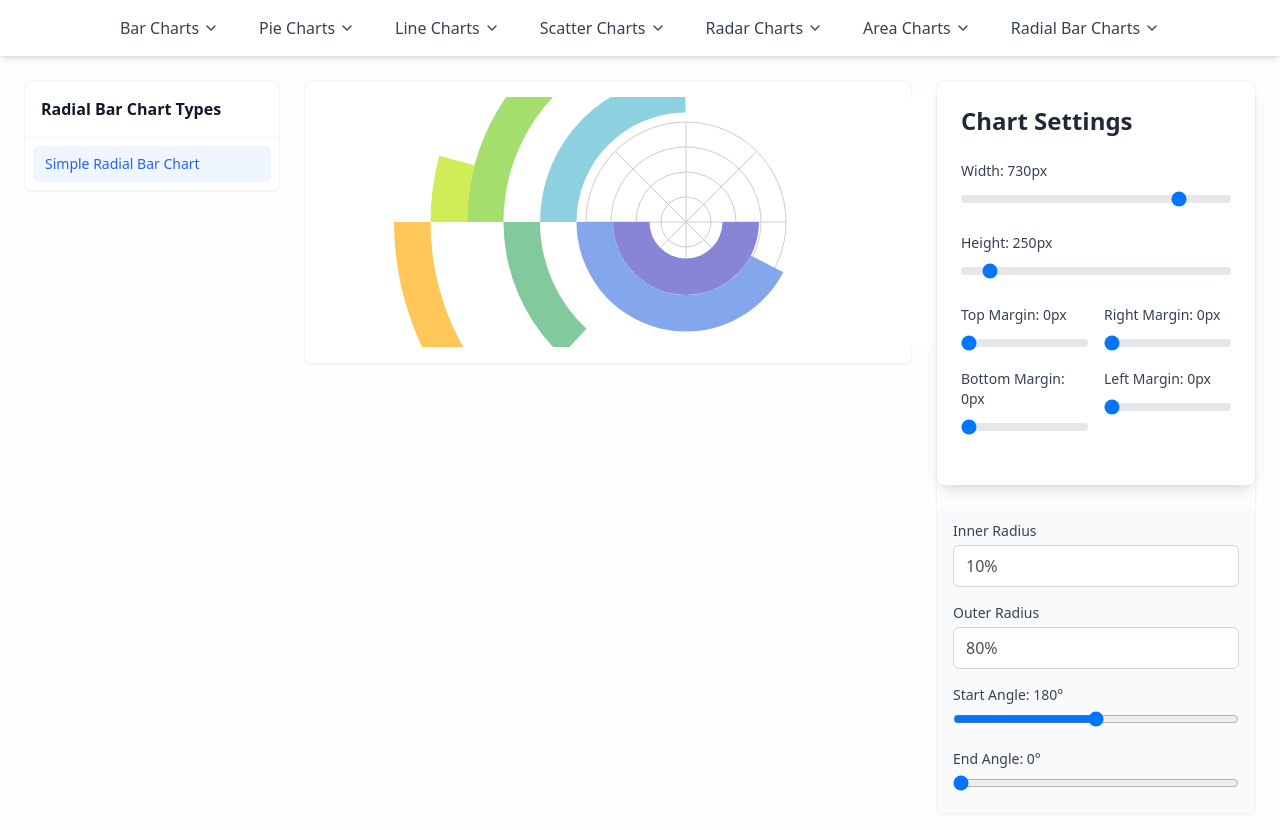
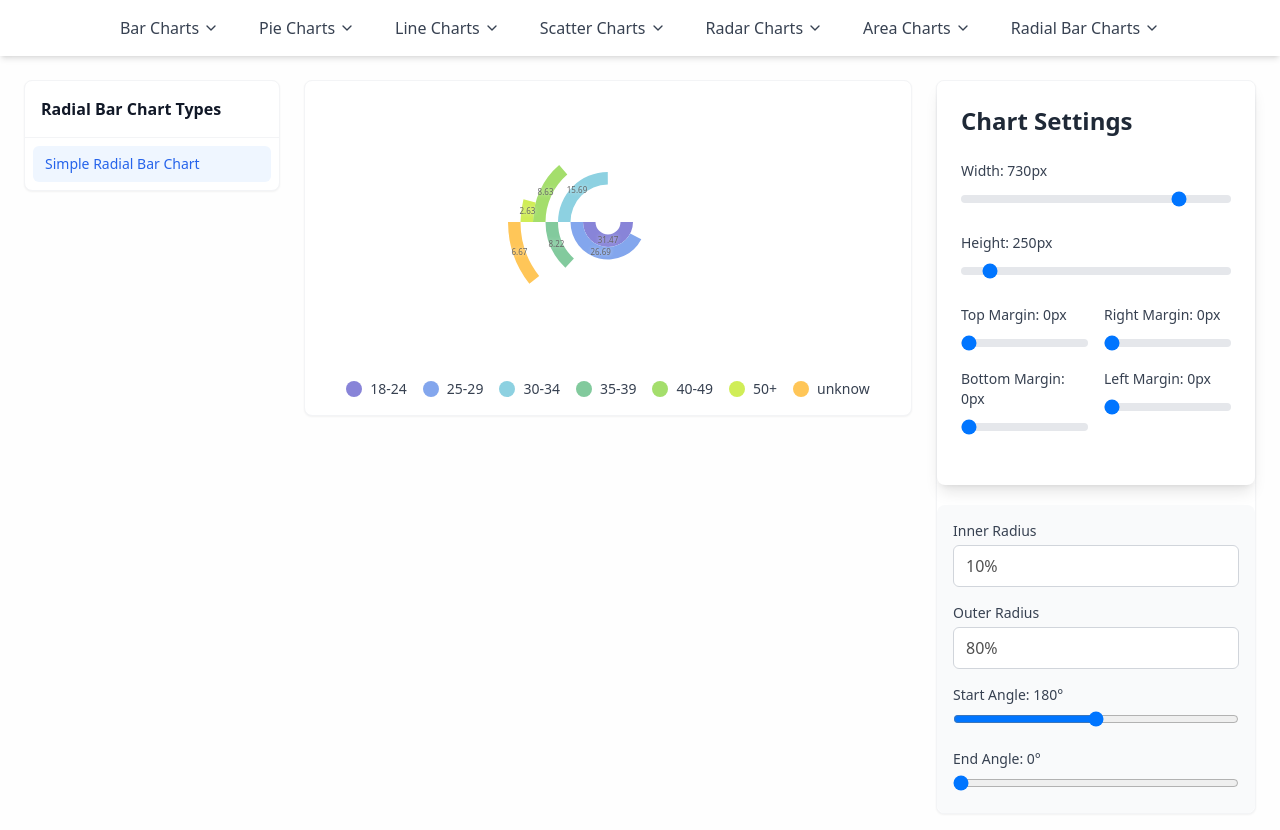
Before and after one commit to unosquare/unochart, a React app: page /simple-radial-bar-chart in a window 1280 px wide. Shown: the top 830 px of the page. Built offline with nearby package versions, Linux system fonts and the light colour scheme; the HTML template or start-up script is replaced by a standard one.

Commit message:
RadialBar working

```diff
--- a/samples/utils/RadialBarChartWrapper.tsx
+++ b/samples/utils/RadialBarChartWrapper.tsx
@@ -18,27 +18,40 @@ const MOCK_DATA = [
     { name: 'unknow', uv: 6.67, fill: '#ffc658' },
 ];
 
-export default function RadialBarChartWrapper() {
-  const [width, setWidth] = useState(730);
-  const [height, setHeight] = useState(250);
-  const [innerRadius, setInnerRadius] = useState('10%');
-  const [outerRadius, setOuterRadius] = useState('80%');
+interface RadialBarChartWrapperProps {
+    data?: typeof MOCK_DATA;
+    initialWidth?: number;
+    initialHeight?: number;
+    initialInnerRadius?: string;
+    initialOuterRadius?: string;
+}
+
+export default function RadialBarChartWrapper({
+    data = MOCK_DATA,
+    initialWidth = 730,
+    initialHeight = 250,
+    initialInnerRadius = '10%',
+    initialOuterRadius = '80%',
+}: RadialBarChartWrapperProps) {
+    const [width, setWidth] = useState(initialWidth);
+    const [height, setHeight] = useState(initialHeight);
+    const [innerRadius, setInnerRadius] = useState(initialInnerRadius);
+    const [outerRadius, setOuterRadius] = useState(initialOuterRadius);
     const [startAngle, setStartAngle] = useState(180);
     const [endAngle, setEndAngle] = useState(0);
-
 
     const radialBarChartTypes =
         NAV_SECTIONS.find((section) => section.category === 'Radial Bar Charts')?.items || [];
 
     return (
-    <div className="p-6">
-      <div className="flex gap-6">
-        <div className="w-64 shrink-0">
-          <div className="bg-white rounded-lg shadow-sm border border-gray-100">
-            <div className="p-4 border-b border-gray-100">
-              <h3 className="font-semibold text-gray-900">Radial Bar Chart Types</h3>
+        <div className='p-6'>
+            <div className='flex gap-6'>
+                <div className='w-64 shrink-0'>
+                    <div className='bg-white rounded-lg shadow-sm border border-gray-100'>
+                        <div className='p-4 border-b border-gray-100'>
+                            <h3 className='font-semibold text-gray-900'>Radial Bar Chart Types</h3>
                         </div>
-            <ul className="p-2">
+                        <ul className='p-2'>
                             {radialBarChartTypes.map((chart) => (
                                 <li key={chart.path}>
                                     <Link
@@ -57,32 +70,31 @@ export default function RadialBarChartWrapper() {
                     </div>
                 </div>
 
-        <div className="flex-1 min-w-0">
-          <div className="bg-white rounded-lg shadow-sm border border-gray-100 p-4">
+                <div className='flex-1 min-w-0'>
+                    <div className='bg-white rounded-lg shadow-sm border border-gray-100 p-4'>
                         <RadialBarChart
                             width={width}
                             height={height}
                             innerRadius={innerRadius}
                             outerRadius={outerRadius}
-              data={MOCK_DATA}
+                            data={data}
                             startAngle={startAngle}
                             endAngle={endAngle}
                         >
-              <PolarGrid />
                             <RadialBar
                                 minAngle={15}
                                 clockWise={true}
                                 dataKey="uv"
                                 label={{ fill: '#666', position: 'insideStart' }}
                             />
-              <Legend items={MOCK_DATA.map((item) => ({ color: item.fill, label: item.name }))} />
+                            <Legend items={data.map((item) => ({ color: item.fill, label: item.name }))} />
                             <Tooltip />
                         </RadialBarChart>
                     </div>
                 </div>
 
-        <div className="w-80 shrink-0">
-          <div className="bg-white rounded-lg shadow-sm border border-gray-100">
+                <div className='w-80 shrink-0'>
+                    <div className='bg-white rounded-lg shadow-sm border border-gray-100'>
                         <RadialBarChartControls
                             width={width}
                             setWidth={setWidth}
--- a/src/RadialBarChart/index.tsx
+++ b/src/RadialBarChart/index.tsx
@@ -1,4 +1,6 @@
-import React from 'react';
+import React, { useState } from 'react';
+import Tooltip from '../Tooltip';
+import Legend from '../Legend';
 
 interface RadialBarChartProps {
     width: number;
@@ -23,17 +25,91 @@ const RadialBarChart: React.FC<RadialBarChartProps> = ({
 }) => {
     const cx = width / 2;
     const cy = height / 2;
+    const [tooltipData, setTooltipData] = useState<any>(null);
+    const [tooltipPosition, setTooltipPosition] = useState({ x: 0, y: 0 });
+
+    const handleMouseMove = (event: React.MouseEvent<SVGElement>) => {
+        const target = event.target as SVGElement;
+        if (target.tagName === 'path') {
+            const name = target.getAttribute('data-name');
+            const value = target.getAttribute('data-value');
+            const color = target.getAttribute('fill');
+
+            if (name && value && color) {
+                const rect = (event.currentTarget as SVGElement).getBoundingClientRect();
+                const x = event.clientX - rect.left;
+                const y = event.clientY - rect.top;
+
+                setTooltipData({
+                    name,
+                    values: [{
+                        key: name,
+                        value: parseFloat(value),
+                        color,
+                    }],
+                });
+                setTooltipPosition({ x, y });
+            }
+        }
+    };
+
+    const handleMouseLeave = () => {
+        setTooltipData(null);
+    };
 
     return (
-    <svg width={width} height={height} className="bg-white">
+        <div className="relative w-full flex flex-col items-center justify-center gap-4">
+            <svg
+                width={width}
+                height={height}
+                viewBox={`0 0 ${width} ${height}`}
+                className="overflow-visible"
+                onMouseMove={handleMouseMove}
+                onMouseLeave={handleMouseLeave}
+            >
                 <g transform={`translate(${cx}, ${cy})`}>
-        {React.Children.map(children, (child) =>
-          React.isValidElement(child)
-            ? React.cloneElement(child, { data, cx, cy, innerRadius, outerRadius, startAngle, endAngle })
-            : null
-        )}
+                    {React.Children.map(children, (child) => {
+                        if (!React.isValidElement(child)) return null;
+
+                        if (child.type === Tooltip) {
+                            return React.cloneElement(child, {
+                                tooltipData,
+                                position: tooltipPosition,
+                            });
+                        }
+
+                        if (child.type === Legend) {
+                            return null; // Don't render legend inside SVG
+                        }
+
+                        return React.cloneElement(child, {
+                            data,
+                            cx,
+                            cy,
+                            innerRadius,
+                            outerRadius,
+                            startAngle,
+                            endAngle,
+                        });
+                    })}
                 </g>
             </svg>
+            {/* Render legend outside of SVG */}
+            {React.Children.map(children, (child) => {
+                if (React.isValidElement(child) && child.type === Legend) {
+                    return React.cloneElement(child, {
+                        items: data.map((item) => ({ color: item.fill, label: item.name }))
+                    });
+                }
+                return null;
+            })}
+            {tooltipData && (
+                <Tooltip
+                    tooltipData={tooltipData}
+                    position={tooltipPosition}
+                />
+            )}
+        </div>
     );
 };
 
```
Also changed, not shown: src/RadialBar/index.tsx (+31 -36 lines). Lines whose indentation alone changed are shown as unchanged.
